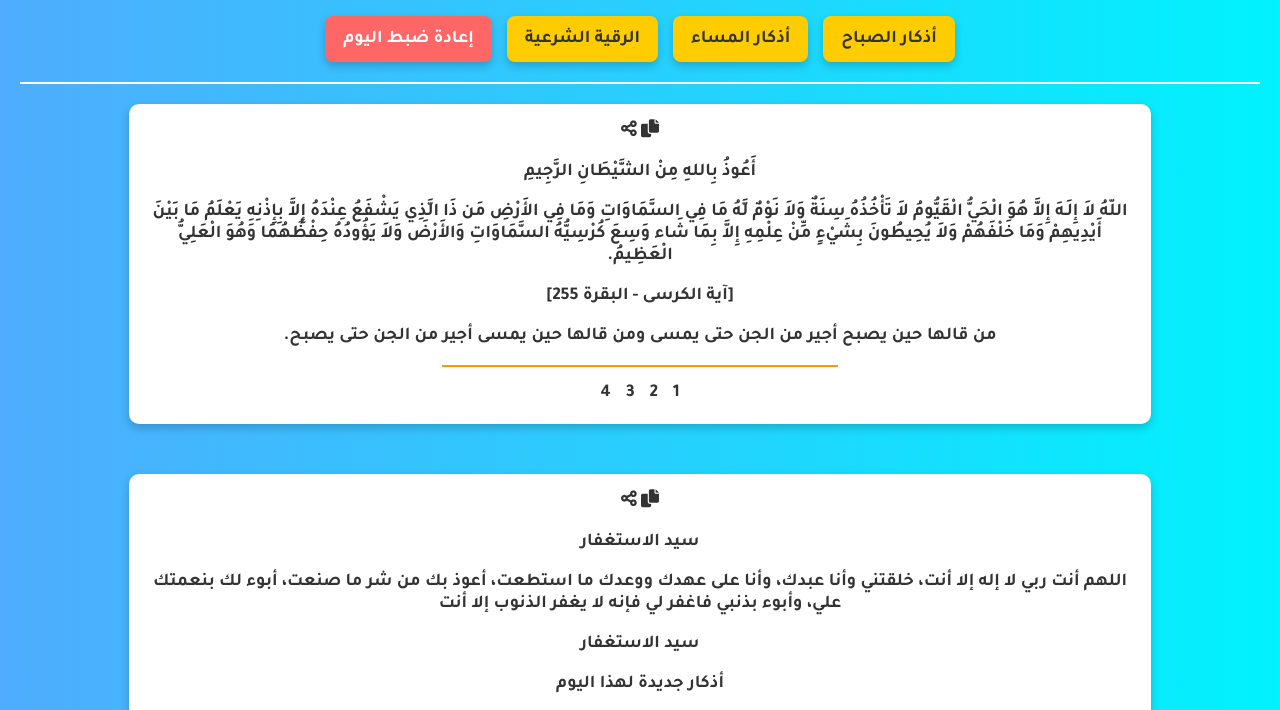
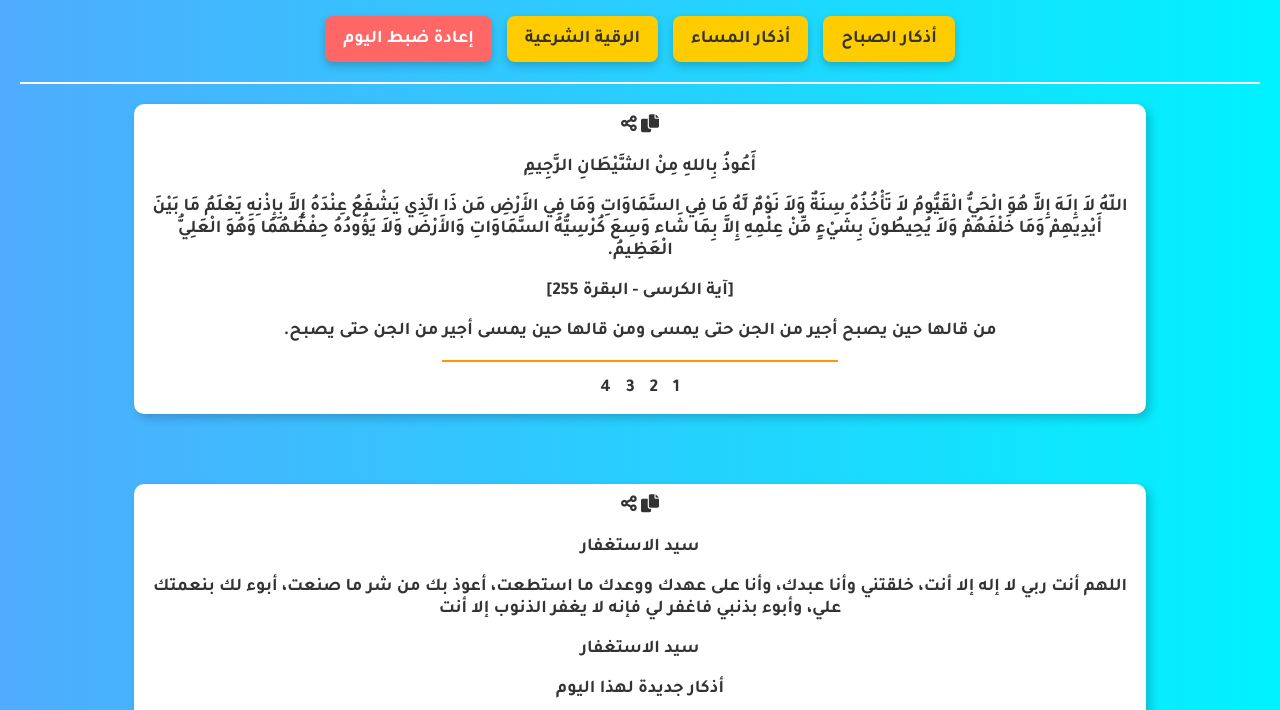
Before and after one commit to mohammadatia0/Athkar, a plain HTML site: page index.html in a window 1280 px wide. Both pictures are taken after a click on the element "أذكار الصباح". Shown: the part 81-791 px from the top of the page. Drawn offline with Linux system fonts and the light colour scheme.

Commit message:
Update style.css

```diff
--- a/style.css
+++ b/style.css
@@ -42,24 +42,25 @@ h1 { font-size: 28px; font-weight: bold; user-select: none; }
     display: flex;
     flex-direction: column;
     align-items: center;
-    gap: 50px;
+    gap: 70px;
     transition: transform 1s ease;
 }
 
 .form-item {
     background: white;
     color: #333;
-    padding: 15px;
+    padding: 10px;
     border-radius: 10px;
     width: 80%;
     text-align: center;
     position: relative;
     font-size: 18px;
     font-weight: bold;
-    box-shadow: 0 4px 10px rgba(0,0,0,0.2);
+    box-shadow: 4px 4px 10px rgba(0,0,0,0.2);
     transition: transform 0.5s ease, opacity 0.5s ease;
     cursor: pointer;
     user-select: none;
+    z-index: 100;
 }
 .form-item:hover { transform: scale(1.05); }
 .form-item:active { transform: scale(0.95); }
```
